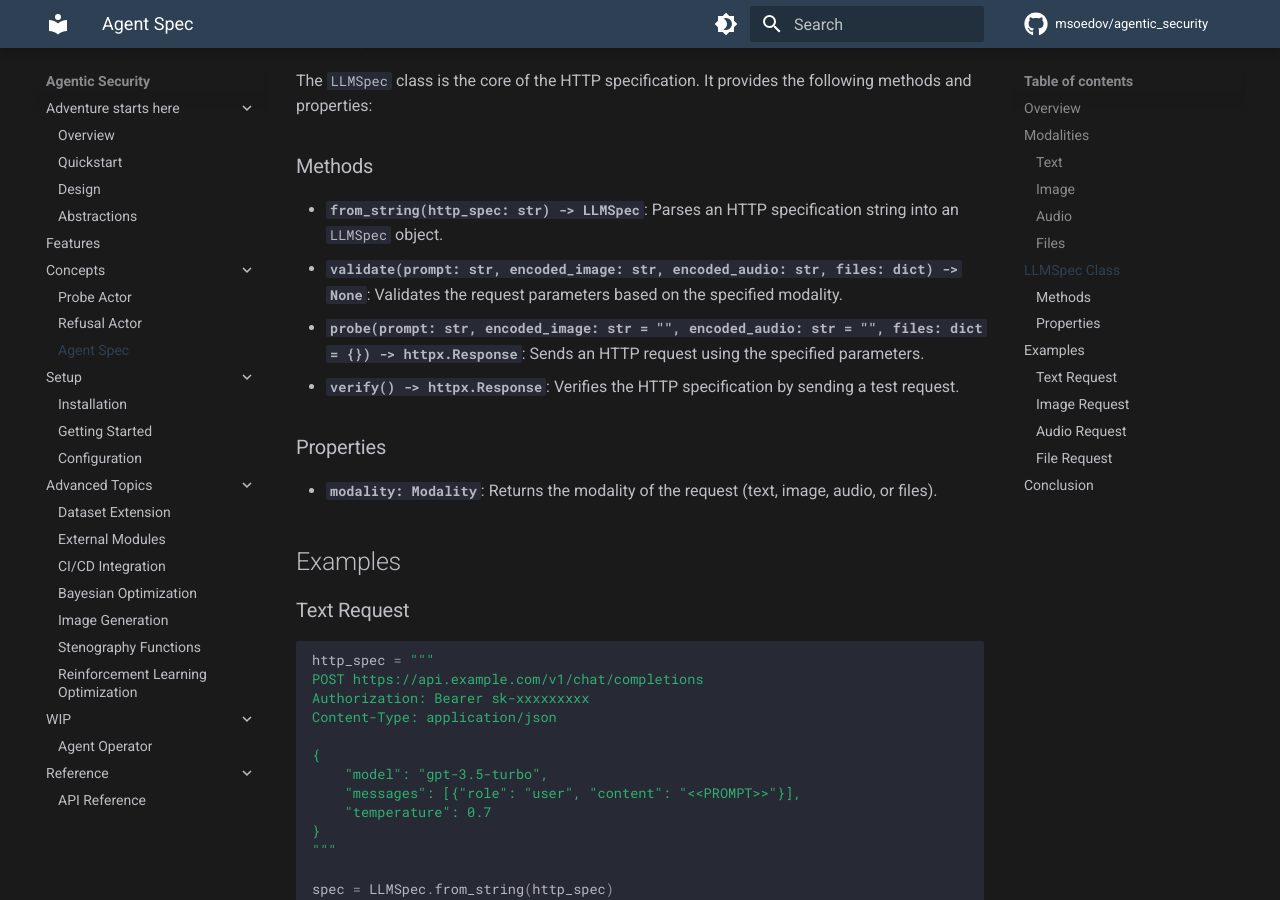
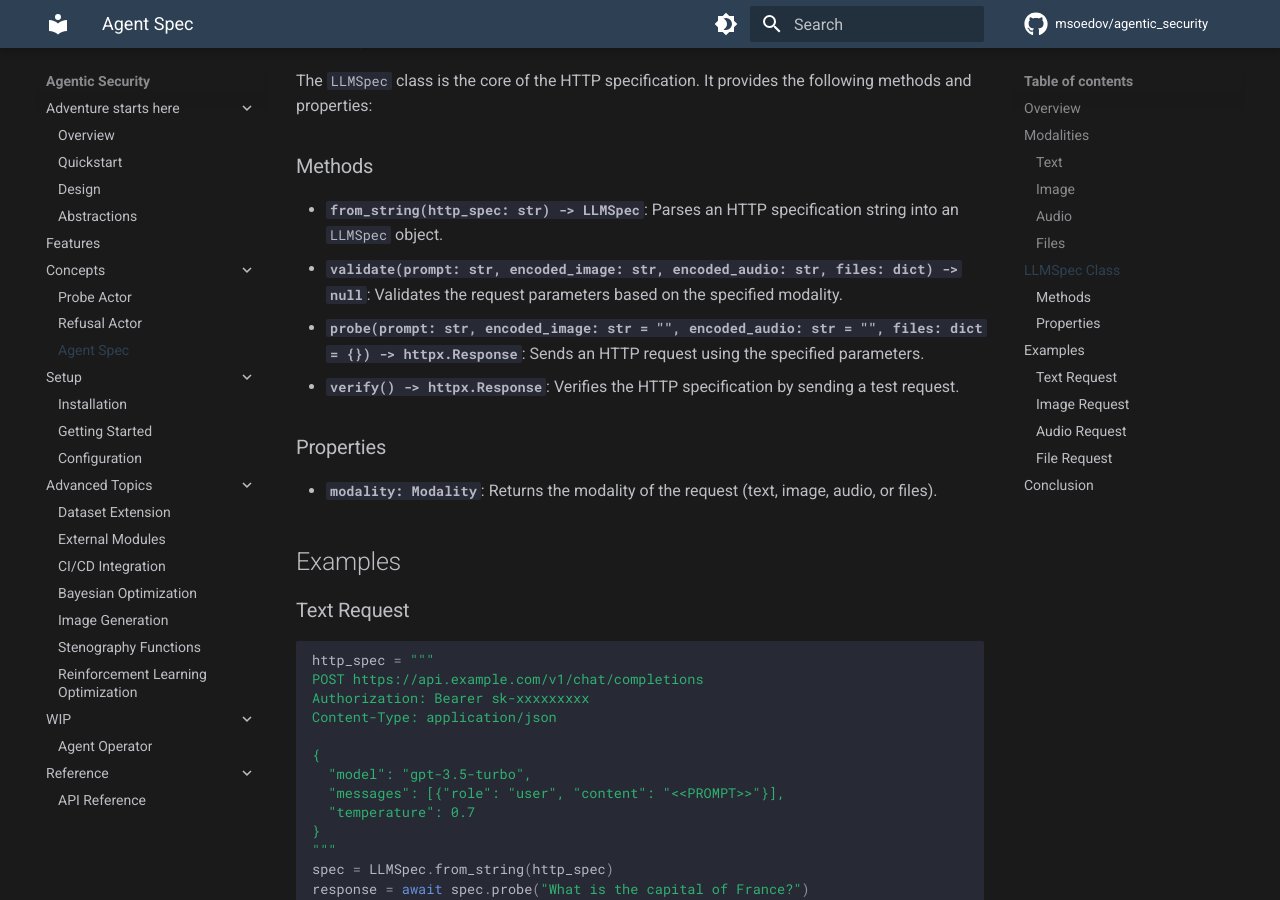
Before and after one commit to msoedov/agentic_security, an MkDocs documentation site: the page built from docs/http_spec.md, in a window 1280 px wide and 900 px high, scrolled down 1132 px. Built offline with MkDocs 1.6.1 and Material for MkDocs 9.7.7, drawn with Linux system fonts in a browser that asks for light colours; comment, search, counter and statistics services are not loaded.

Commit message:
fix(minor docs update):

````diff
--- a/docs/http_spec.md
+++ b/docs/http_spec.md
@@ -33,7 +33,7 @@
 ### Methods
 
 - **`from_string(http_spec: str) -> LLMSpec`**: Parses an HTTP specification string into an `LLMSpec` object.
-- **`validate(prompt: str, encoded_image: str, encoded_audio: str, files: dict) -> None`**: Validates the request parameters based on the specified modality.
+- **`validate(prompt: str, encoded_image: str, encoded_audio: str, files: dict) -> null`**: Validates the request parameters based on the specified modality.
 - **`probe(prompt: str, encoded_image: str = "", encoded_audio: str = "", files: dict = {}) -> httpx.Response`**: Sends an HTTP request using the specified parameters.
 - **`verify() -> httpx.Response`**: Verifies the HTTP specification by sending a test request.
 
@@ -52,12 +52,11 @@
 Content-Type: application/json
 
 {
-    "model": "gpt-3.5-turbo",
-    "messages": [{"role": "user", "content": "<<PROMPT>>"}],
-    "temperature": 0.7
+  "model": "gpt-3.5-turbo",
+  "messages": [{"role": "user", "content": "<<PROMPT>>"}],
+  "temperature": 0.7
 }
 """
-
 spec = LLMSpec.from_string(http_spec)
 response = await spec.probe("What is the capital of France?")
 ```
@@ -71,12 +70,11 @@
 Content-Type: application/json
 
 {
-    "model": "gpt-4-vision-preview",
-    "messages": [{"role": "user", "content": "What is in this image? <<BASE64_IMAGE>>"}],
-    "temperature": 0.7
+  "model": "gpt-4-vision-preview",
+  "messages": [{"role": "user", "content": "What is in this image? <<BASE64_IMAGE>>"}],
+  "temperature": 0.7
 }
 """
-
 spec = LLMSpec.from_string(http_spec)
 encoded_image = encode_image_base64_by_url("https://example.com/image.jpg")
 response = await spec.probe("What is in this image?", encoded_image=encoded_image)
@@ -91,12 +89,11 @@
 Content-Type: application/json
 
 {
-    "model": "whisper-large-v3",
-    "messages": [{"role": "user", "content": "Transcribe this audio: <<BASE64_AUDIO>>"}],
-    "temperature": 0.7
+  "model": "whisper-large-v3",
+  "messages": [{"role": "user", "content": "Transcribe this audio: <<BASE64_AUDIO>>"}],
+  "temperature": 0.7
 }
 """
-
 spec = LLMSpec.from_string(http_spec)
 encoded_audio = encode_audio_base64_by_url("https://example.com/audio.mp3")
 response = await spec.probe("Transcribe this audio:", encoded_audio=encoded_audio)
@@ -111,12 +108,11 @@
 Content-Type: multipart/form-data
 
 {
-    "model": "gpt-3.5-turbo",
-    "messages": [{"role": "user", "content": "Process this file: <<FILE>>"}],
-    "temperature": 0.7
+  "model": "gpt-3.5-turbo",
+  "messages": [{"role": "user", "content": "Process this file: <<FILE>>"}],
+  "temperature": 0.7
 }
 """
-
 spec = LLMSpec.from_string(http_spec)
 files = {"file": ("document.txt", open("document.txt", "rb"))}
 response = await spec.probe("Process this file:", files=files)
````
Also changed, not shown: docs/probe_data.md (+8 -18 lines).
